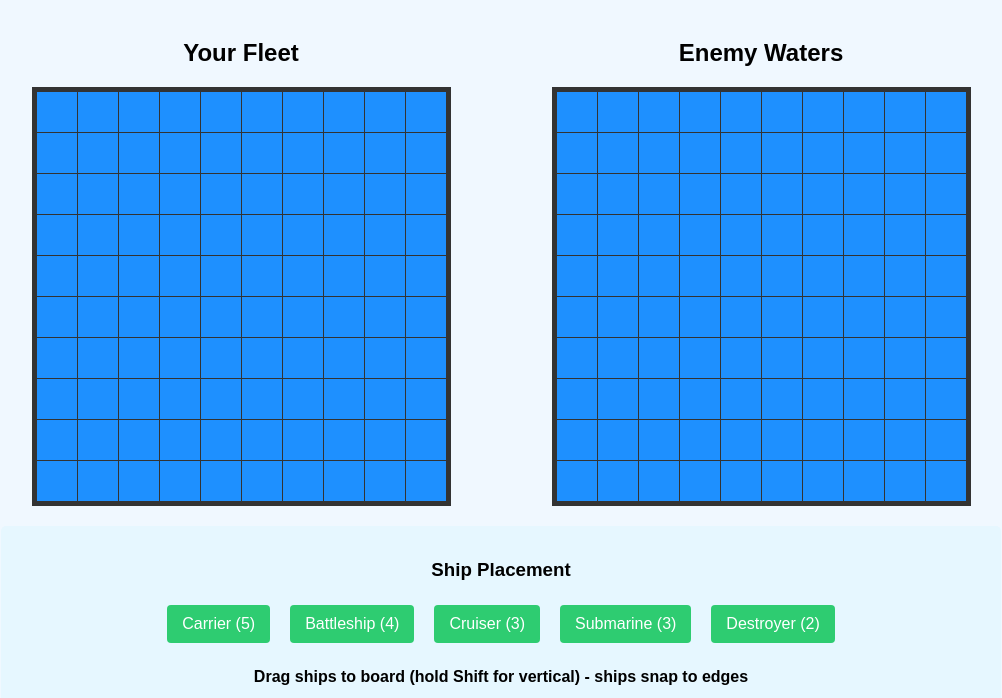
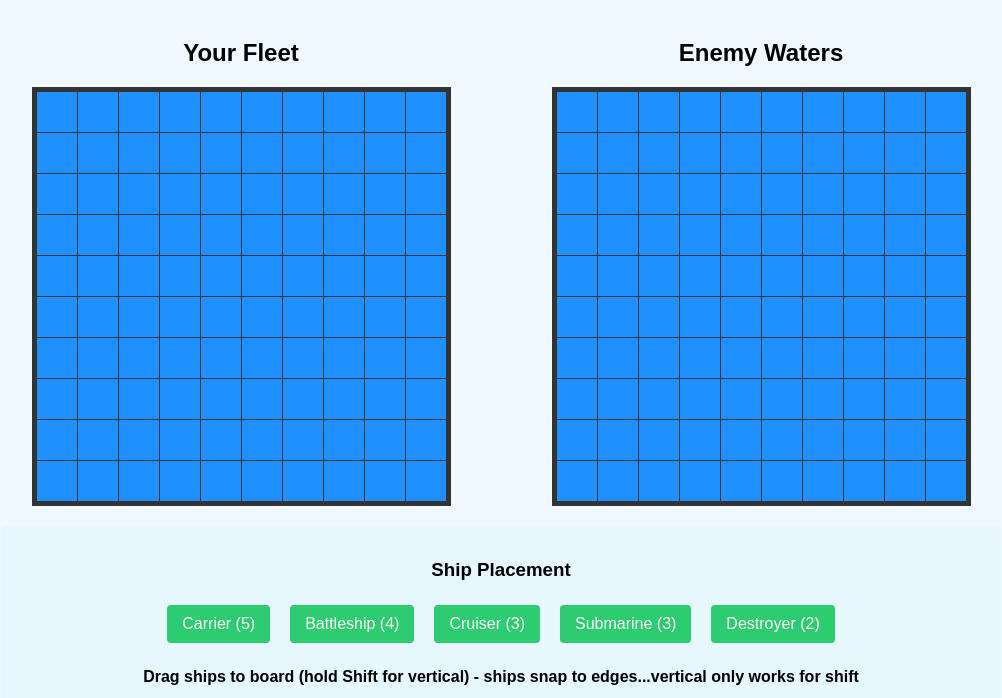
Before and after one commit to Chaostradamus/ChaodinSon, a website: page battleship/index.html in a window 1280 px wide. Shown: the part 81-779 px from the top of the page, without its empty margins (139-1141 px from the left). Drawn offline with Linux system fonts and the light colour scheme.

Commit message:
finished updates

```diff
--- a/battleship/index.html
+++ b/battleship/index.html
@@ -30,7 +30,7 @@
     <div class="draggable-ship" draggable="true" data-length="2">Destroyer (2)</div>
   </div>
   <div class="placement-instructions" id="placement-instructions">
-    Drag ships to board (hold Shift for vertical) - ships snap to edges
+    Drag ships to board (hold Shift for vertical) - ships snap to edges...vertical only works for shift
   </div>
   <div class="placement-controls-row">
     <input type="number" class="coord-input" id="x-coord" placeholder="X" min="0" max="9">
```
